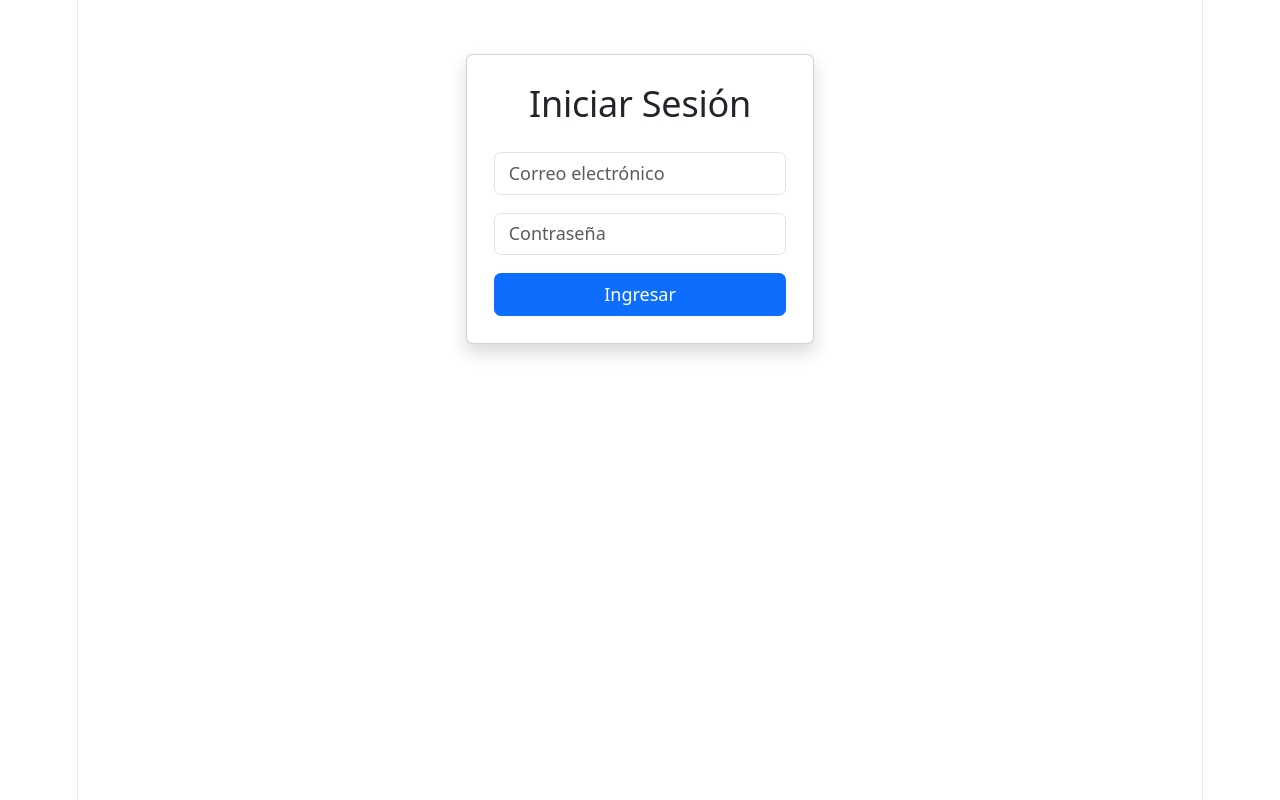
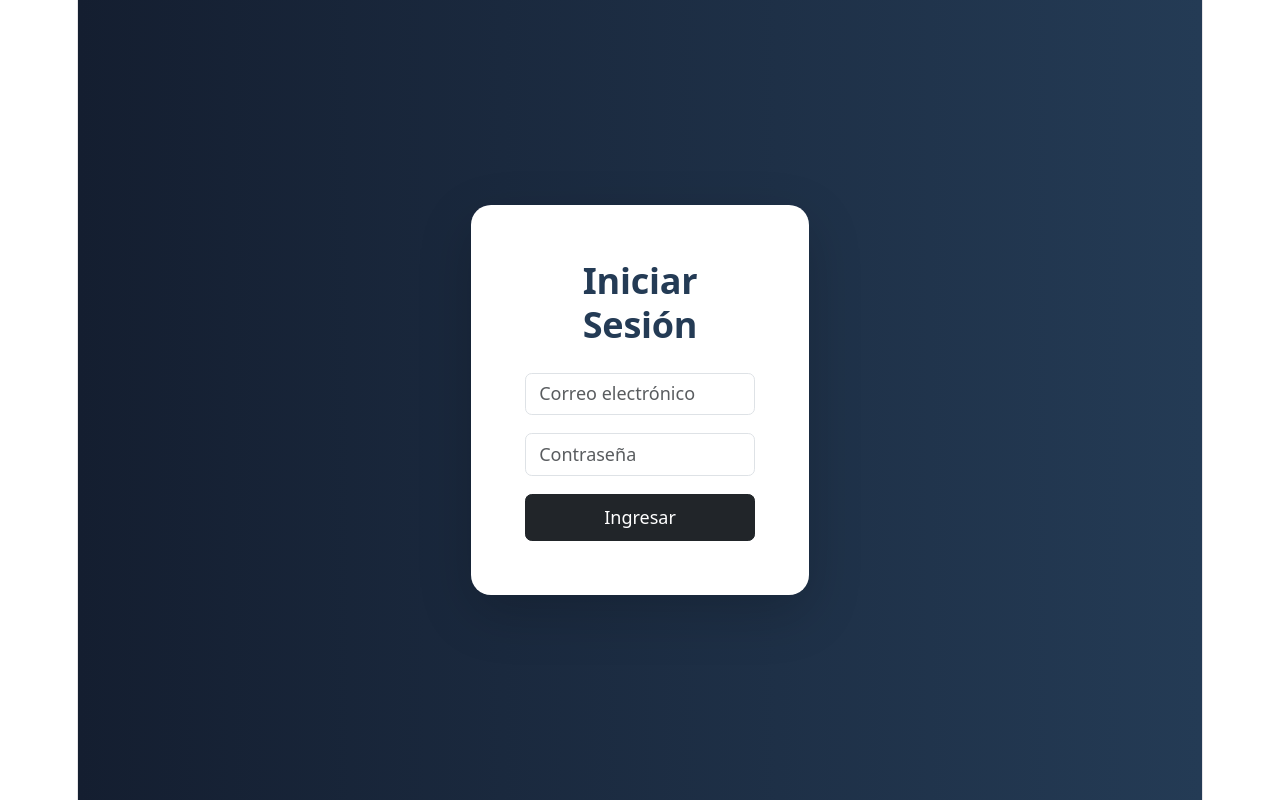
Before and after one commit to estmitchellocampo-code/seguimiento-pedidos, a React (Vite) app: page / in a window 1280 px wide. Built offline with nearby package versions, Linux system fonts and the light colour scheme.

Commit message:
fix rutas vercel

```diff
--- a/src/App.jsx
+++ b/src/App.jsx
@@ -18,15 +18,31 @@ function Login() {
 
   return (
 
-    <div className="container mt-5">
+    <div
+      className="container-fluid d-flex justify-content-center align-items-center"
+      style={{
+        height: '100vh',
+        background: 'linear-gradient(to right, #141e30, #243b55)'
+      }}
+    >
 
-      <div className="row justify-content-center">
+      <div className="row justify-content-center w-100">
 
         <div className="col-md-4">
 
-          <div className="card p-4 shadow">
+          <div
+            className="card p-5 shadow-lg border-0"
+            style={{
+              borderRadius: '20px'
+            }}
+          >
 
-            <h2 className="text-center mb-4">
+            <h2
+              className="text-center mb-4 fw-bold"
+              style={{
+                color: '#243b55'
+              }}
+            >
               Iniciar Sesión
             </h2>
 
@@ -43,7 +59,7 @@ function Login() {
             />
 
             <button
-              className="btn btn-primary w-100"
+              className="btn btn-dark w-100 py-2"
               onClick={ingresar}
             >
               Ingresar
```
